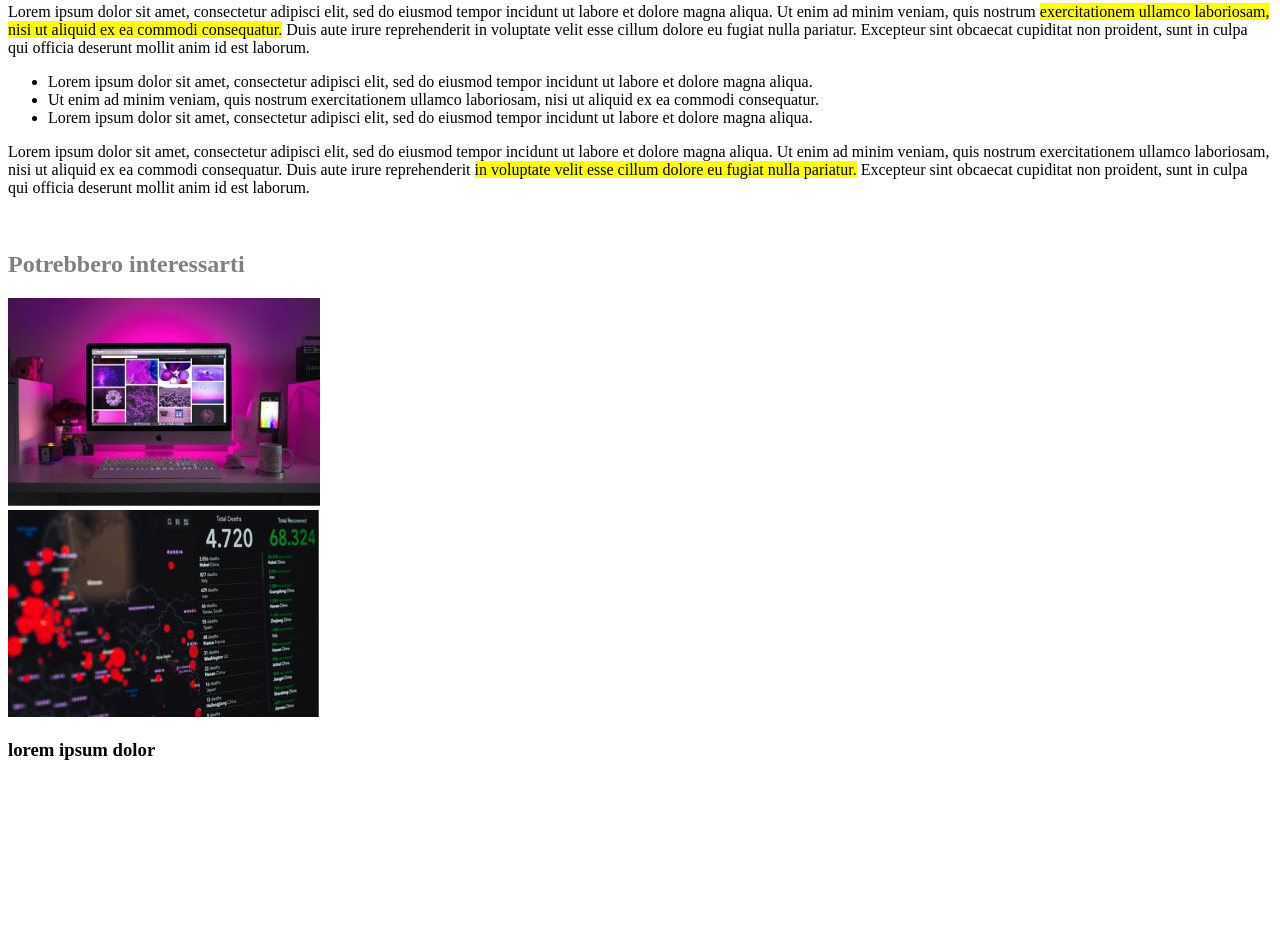
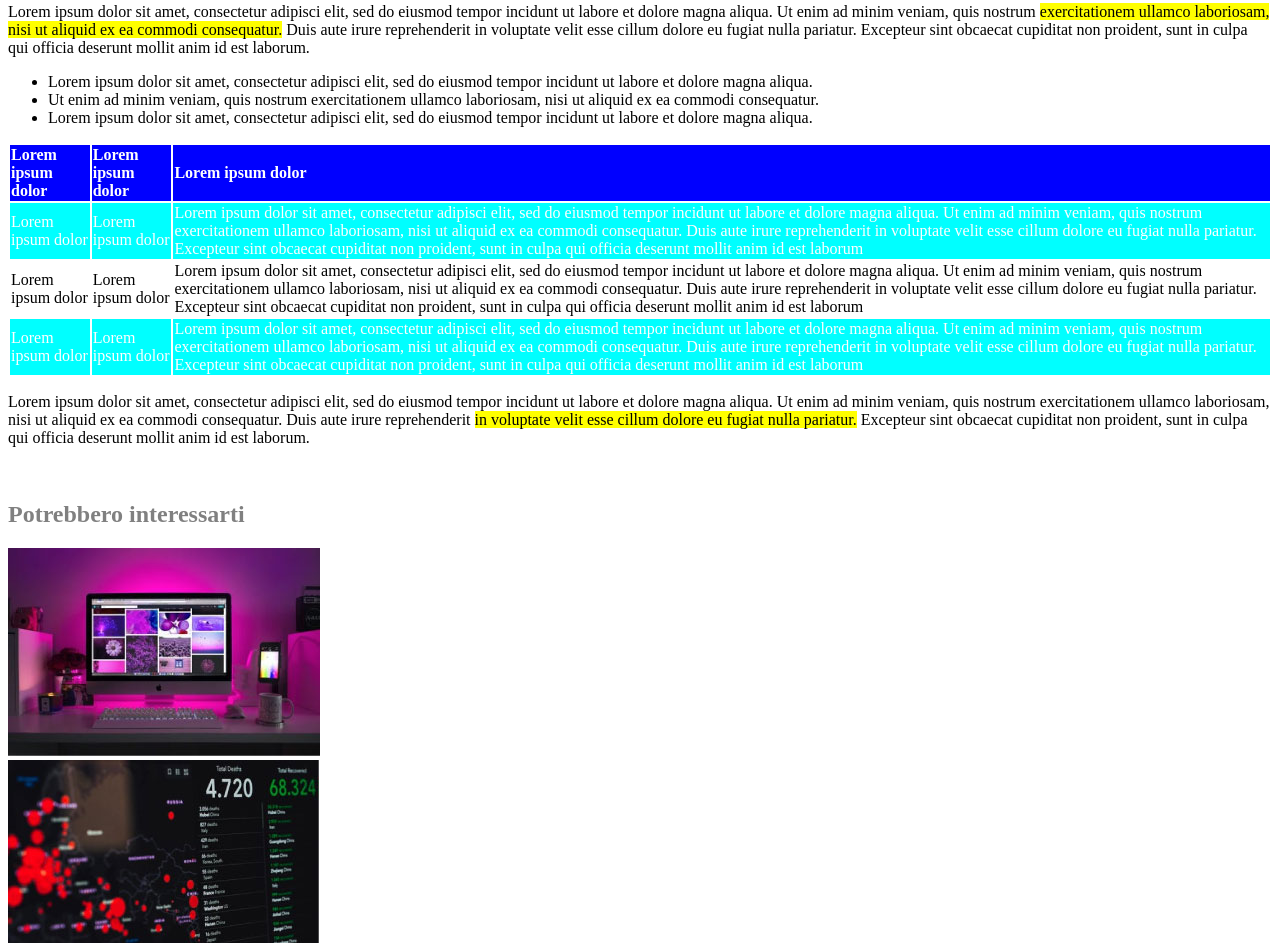
Before and after one commit to GianMarcoPimentel/html-css-booleaner, a plain HTML site: page index.html in a window 1280 px wide. Shown: the part 794-1737 px from the top of the page. Before the commit the page ends 1574 px from the top, so only its background shows below. Drawn offline with Linux system fonts and the light colour scheme; files whose address does not match are found by name.

Commit message:
inserisco una tabella

```diff
--- a/index.html
+++ b/index.html
@@ -36,6 +36,34 @@
             <li>Lorem ipsum dolor sit amet, consectetur adipisci elit, sed do eiusmod tempor incidunt ut labore et dolore magna aliqua.</li>
         </ul>
     </section>
+    <table class="tabella">
+        <thead id="testatabella">
+            <tr>
+                <th>Lorem ipsum dolor</th>
+                <th>Lorem ipsum dolor</th>
+                <th>Lorem ipsum dolor</th>
+            </tr>
+        </thead>
+        <tbody>
+            <tr class="rigacolorata">
+                <td>Lorem ipsum dolor</td>
+                <td>Lorem ipsum dolor</td>
+                <td>Lorem ipsum dolor sit amet, consectetur adipisci elit, sed do eiusmod tempor incidunt ut labore et dolore magna aliqua. Ut enim ad minim veniam, quis nostrum exercitationem ullamco laboriosam, nisi ut aliquid ex ea commodi consequatur. Duis aute irure reprehenderit in voluptate velit esse cillum dolore eu fugiat nulla pariatur. Excepteur sint obcaecat cupiditat non proident, sunt in culpa qui officia deserunt mollit anim id est laborum</td>
+            </tr>
+            <tr>
+                <td>Lorem ipsum dolor</td>
+                <td>Lorem ipsum dolor</td>
+                <td>Lorem ipsum dolor sit amet, consectetur adipisci elit, sed do eiusmod tempor incidunt ut labore et dolore magna aliqua. Ut enim ad minim veniam, quis nostrum exercitationem ullamco laboriosam, nisi ut aliquid ex ea commodi consequatur. Duis aute irure reprehenderit in voluptate velit esse cillum dolore eu fugiat nulla pariatur. Excepteur sint obcaecat cupiditat non proident, sunt in culpa qui officia deserunt mollit anim id est laborum</td>
+            </tr>
+        </tbody>
+        <tfoot>
+            <tr class="rigacolorata">
+                <td>Lorem ipsum dolor</td>
+                <td>Lorem ipsum dolor</td>
+                <td>Lorem ipsum dolor sit amet, consectetur adipisci elit, sed do eiusmod tempor incidunt ut labore et dolore magna aliqua. Ut enim ad minim veniam, quis nostrum exercitationem ullamco laboriosam, nisi ut aliquid ex ea commodi consequatur. Duis aute irure reprehenderit in voluptate velit esse cillum dolore eu fugiat nulla pariatur. Excepteur sint obcaecat cupiditat non proident, sunt in culpa qui officia deserunt mollit anim id est laborum</td>
+            </tr>
+        </tfoot>
+    </table>
     <section>
         <p>
         Lorem ipsum dolor sit amet, consectetur adipisci elit, sed do eiusmod tempor incidunt ut labore et dolore magna aliqua. Ut enim ad minim veniam, quis nostrum exercitationem ullamco laboriosam, nisi ut aliquid ex ea commodi consequatur. Duis aute irure reprehenderit <span class="fraseevidenziata">in voluptate velit esse cillum dolore eu fugiat nulla pariatur.</span> Excepteur sint obcaecat cupiditat non proident, sunt in culpa qui officia deserunt mollit anim id est laborum.
--- a/style.css
+++ b/style.css
@@ -30,6 +30,11 @@
 #Sottotitolo{
     color: grey;
 }
+#testatabella{
+    background-color: blue;
+    color: white;
+    text-align: justify;
+}
 .rigacolorata{
     background-color: aqua;
     color: white;
```
